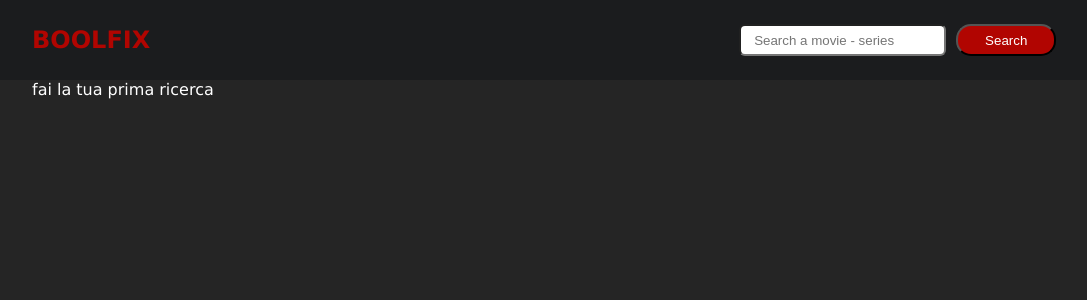
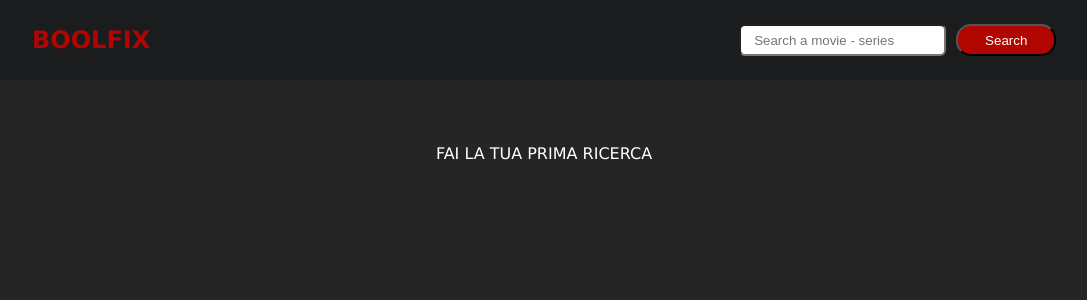
Before and after one commit to sder12/vite-boolflix, a Vue app: page / in a window 1280 px wide. Shown: the top 300 px of the page, without its empty margins (96-1183 px from the left). Built offline with nearby package versions, Linux system fonts and the light colour scheme.

Commit message:
Styling Main

```diff
--- a/src/components/AppMain.vue
+++ b/src/components/AppMain.vue
@@ -34,12 +34,12 @@ export default {
 
 <template>
     <!-- first research -->
-    <div v-if="firstSearch">
-        <span>fai la tua prima ricerca </span>
+    <div v-if="firstSearch" id="search-first">
+        <span> fai la tua prima ricerca </span>
     </div>
 
     <!--  research without result -->
-    <div v-if="notFoundSearch">
+    <div v-if="notFoundSearch" id="search-not-found">
         <span> Nessun elemento trovato </span>
     </div>
 
@@ -47,7 +47,7 @@ export default {
     <div v-else>
         <!-- MOVIES CARDS -->
         <section v-if="thereAreMovies">
-            <h4>MOVIES</h4>
+            <h4>Movies</h4>
             <div class="poster-wrapper">
                 <AppMainCard class="poster-cards" v-for="movie in store.movies" :key="movie.id" :item="movie" />
             </div>
@@ -55,7 +55,7 @@ export default {
 
         <!-- SERIES TV CARDS -->
         <section v-if="store.seriesTv.length !== 0">
-            <h4>SERIES</h4>
+            <h4>Series Tv</h4>
             <div class="poster-wrapper">
                 <AppMainCard class="poster-cards" v-for="serie in store.seriesTv" :key="serie.id" :item="serie" />
             </div>
@@ -70,20 +70,41 @@ export default {
 
 
 <style lang = "scss" scoped >
-h4 {
-    // DEBUG
-    padding: 2em 0;
+@use "../styles/partials/mixins" as *;
+@use "../styles/partials/variables" as *;
+
+//DIV without movies
+#search-first,
+#search-not-found {
+    text-align: center;
+    padding: 4em;
+    font-size: 1rem;
+    text-transform: uppercase;
 }
 
-.poster-wrapper {
-    display: flex;
-    flex-wrap: wrap;
+//Movies Cards styling
+
+h4 {
+    padding: 1em .5em;
+    margin: 0 1em;
+    font-weight: 500;
+    font-size: .8rem;
+    text-transform: uppercase;
+    letter-spacing: 2px;
+    background-color: lighten($bg-color, 10%);
+}
 
 
+
+.poster-wrapper {
+    @include flex(row, flex-start, stretch);
+    flex-wrap: wrap;
+    gap: 1em;
+    margin-left: 1em;
+
     .poster-cards {
-        //DEBUG
-        border: 2px solid black;
-        margin: .5em;
+        width: calc(100% / 4 - 1em);
+        border: 1px solid white;
     }
 
 }
```
